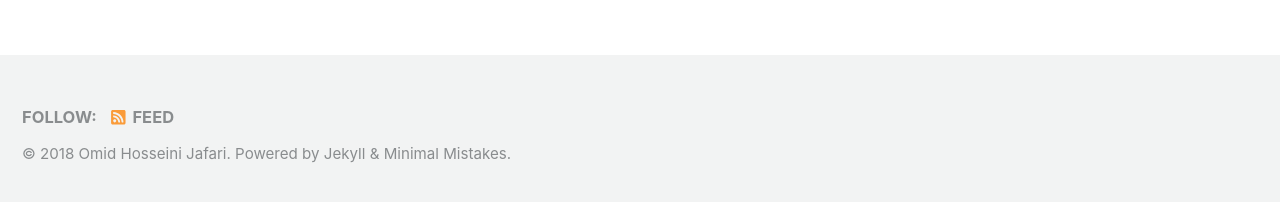
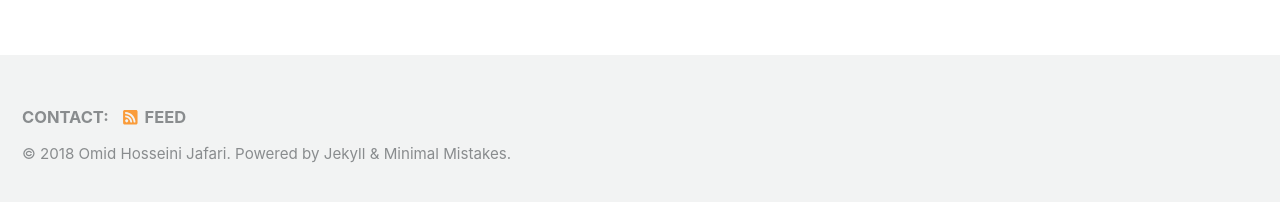
Before and after one commit to ohosseini/ohosseini.github.io, a Jekyll site: the page built from publications/old_index.md, in a window 1280 px wide and 900 px high, scrolled down 402 px. Shown: the part 690-892 px from the top of the window. Built offline with Jekyll 4.4.1, drawn with Linux system fonts in a browser that asks for light colours; nearby versions of some CDN libraries; emoji names are drawn with the system emoji font.

Commit message:
Change "Follow" to "Contact"

```diff
--- a/_data/ui-text.yml
+++ b/_data/ui-text.yml
@@ -22,7 +22,7 @@ en: &DEFAULT_EN
   comments_title             : "Comments"
   more_label                 : "Learn More"
   related_label              : "You May Also Enjoy"
-  follow_label               : "Follow:"
+  follow_label               : "Contact:"
   feed_label                 : "Feed"
   powered_by                 : "Powered by"
   website_label              : "Website"
```
